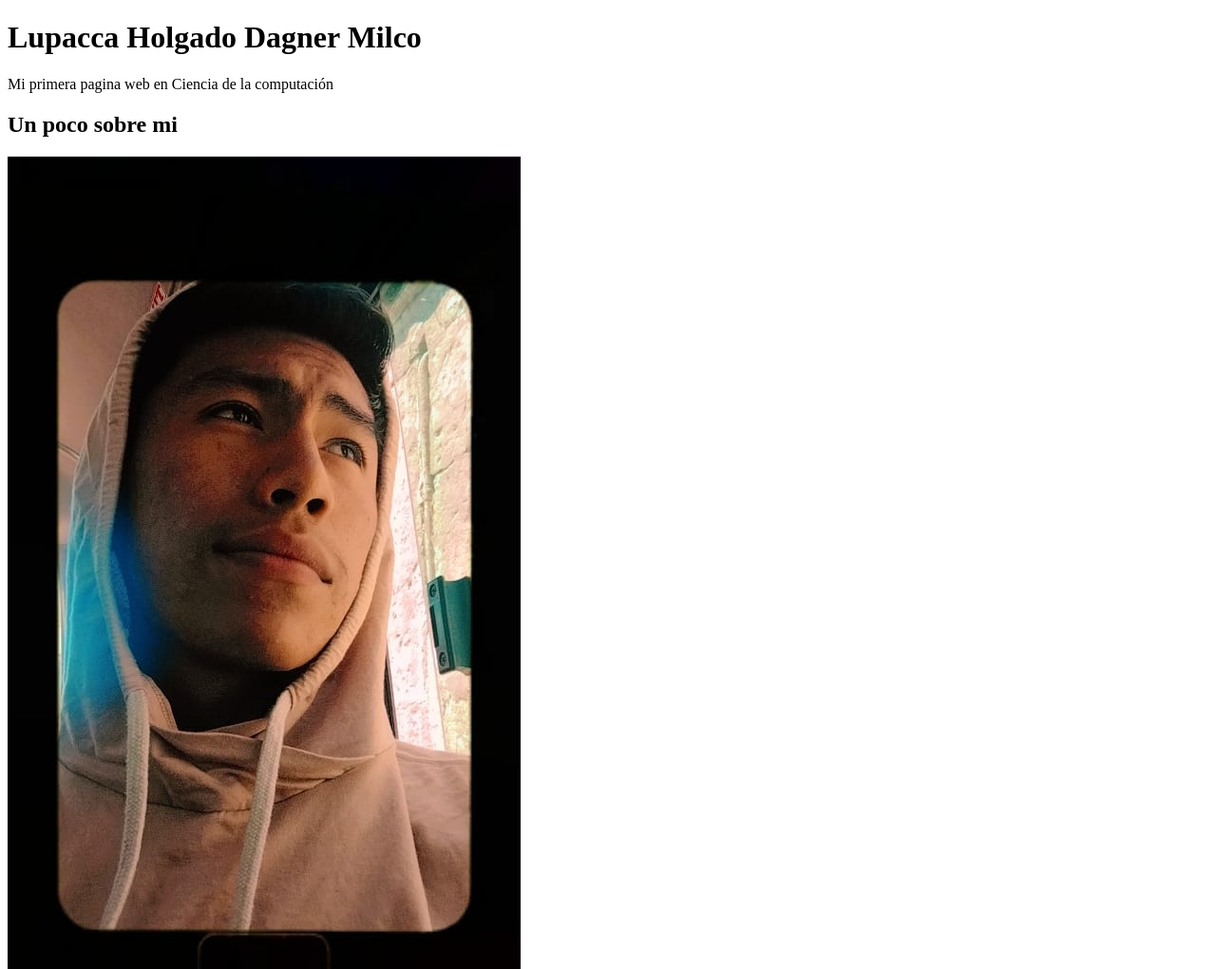
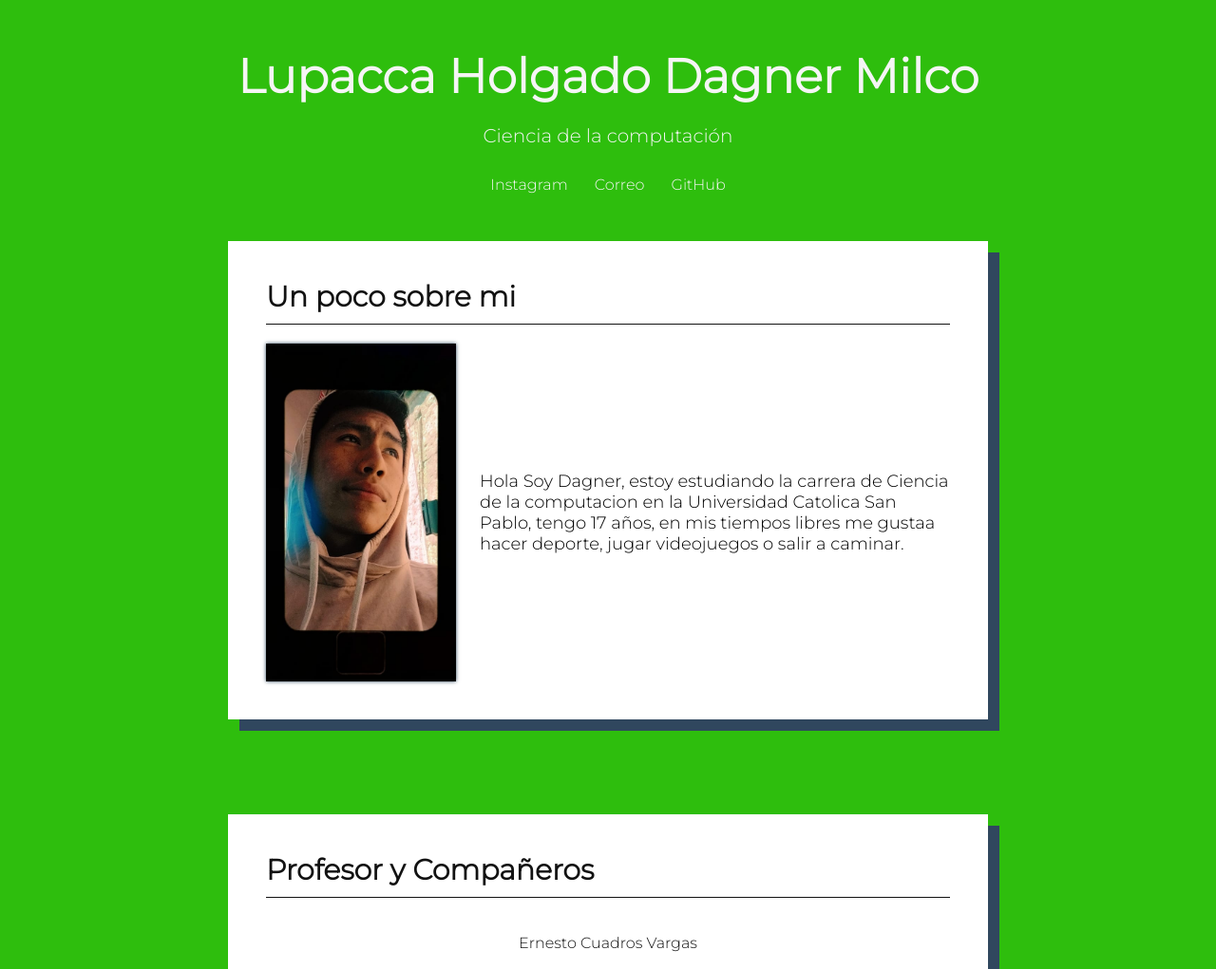
Before and after one commit to wag30/wag30.github.io, a plain HTML site: page index.html in a window 1280 px wide. Shown: the top 1021 px of the page at 95% size. Drawn offline with Linux system fonts and the light colour scheme; files whose address does not match are found by name.

Commit message:
Actualizacion_1

```diff
--- /dev/null
+++ b/estilos.css
@@ -0,0 +1,107 @@
+@import url('https://fonts.googleapis.com/css2?family=Montserrat:wght@300&display=swap');
+
+*{
+    margin: 0;
+    box-sizing: border-box;
+    font-family: 'Montserrat', sans-serif;
+
+}
+body{
+    background-color: #2ebe0d;
+}
+header{
+    text-align: center;
+    color: #F5F5F5;
+    padding: 20px;
+    margin-bottom: 30px;
+}
+header > div{
+    margin-top: 20px;
+}
+
+footer{
+    text-align: center;
+    margin-bottom: 50px;
+}
+
+h1{
+    padding: 10px;
+    padding-top: 30px;
+    font-size: 50px;
+}
+
+a{
+    text-decoration: none;
+    padding: 10px;
+    margin: 2px;
+    color: #F5F5F5;
+    transition: all ease-in-out 0.4s;
+}
+
+a:hover{
+    background-color: #30475E;
+}
+
+header > p {
+    font-size: 20px;
+    padding: 10px;
+}
+
+main{
+    width: 800px;
+    margin: auto;
+}
+
+.contenedor{
+    background-color: white;
+    display: flex;
+    flex-direction: column;
+    padding: 40px;
+    box-shadow: #30475E 12px 12px;
+    margin-bottom: 100px;
+}
+
+h2{
+    font-size: 30px;
+    padding-bottom: 10px;
+    color: #121212;
+    border-bottom: #121212 solid 1px;
+    margin-bottom: 20px;
+}
+
+.contenedor > div{
+    display: flex;
+    align-items: center;
+}
+
+img{
+    width: 200px;
+    box-shadow: #30475E 0px 0px 4px;
+    margin-right: 25px;
+}
+p{
+    font-size: 18px;
+}
+
+.c2 > div{
+    flex-direction: column;
+}
+
+.c2 > div > a{
+    margin: 3px;
+
+    text-decoration: none;
+    padding: 15px;
+    color: #121212;
+    width: 100%;
+    text-align: center;
+}
+
+.c2 > div > a:hover{
+    color: #F5F5F5;
+}
+
+footer > h2{
+    color: #F5F5F5;
+    border: none;
+}
--- a/index.html
+++ b/index.html
@@ -5,11 +5,17 @@
     <meta charset="UTF-8">
     <meta name="viewport" content="width=device-width, initial-scale=1.0">
     <title>Lupacca Holgado Dagner Milco </title>
+    <link rel="stylesheet" href="estilos.css">
 </head>
 <body>
     <header>
         <h1>Lupacca Holgado Dagner Milco</h1>
-        <p>Mi primera pagina web en Ciencia de la computación</p>
+        <p>Ciencia de la computación</p>
+        <div>
+            <a target="_blank" href="https://www.instagram.com/dagner_milco25/">Instagram</a>
+            <a target="_blank" href="https://mail.google.com/mail/u/0/#inbox">Correo</a>
+            <a target="_blank" href="https://github.com/Dagner25">GitHub</a>
+        </div>
     </header>
     <main>
         <div class="contenedor">
```
